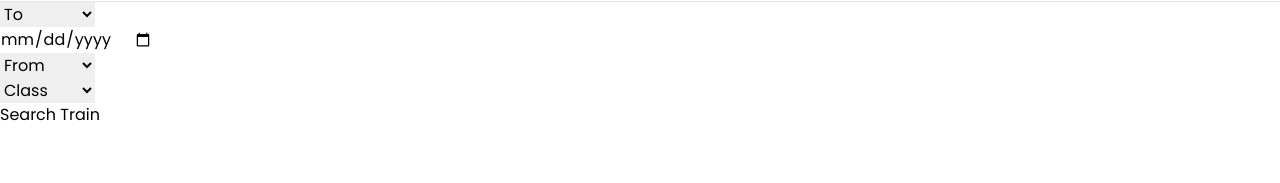
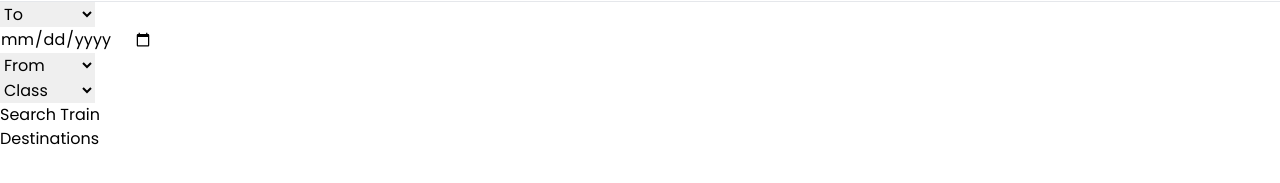
Before and after one commit to BackendExpert/New-Train-Booking, a React (Vite) app in the folder client/: page / in a window 1280 px wide. Shown: the part 143-326 px from the top of the page. Built offline with nearby package versions, Linux system fonts and the light colour scheme; a web font is replaced by a local one.

Commit message:
Update HomePage.jsx
Co-Authored-By: JehanKandy  <jehankandy@gmail.com>

```diff
--- a/client/src/components/HomePage/HomePage.jsx
+++ b/client/src/components/HomePage/HomePage.jsx
@@ -1,10 +1,12 @@
 import React from 'react'
 import LandingImage from './LandingImage'
+import Destinations from './Destinations'
 
 const HomePage = () => {
   return (
     <div>
         <LandingImage />
+        <Destinations />
     </div>
   )
 }
```
